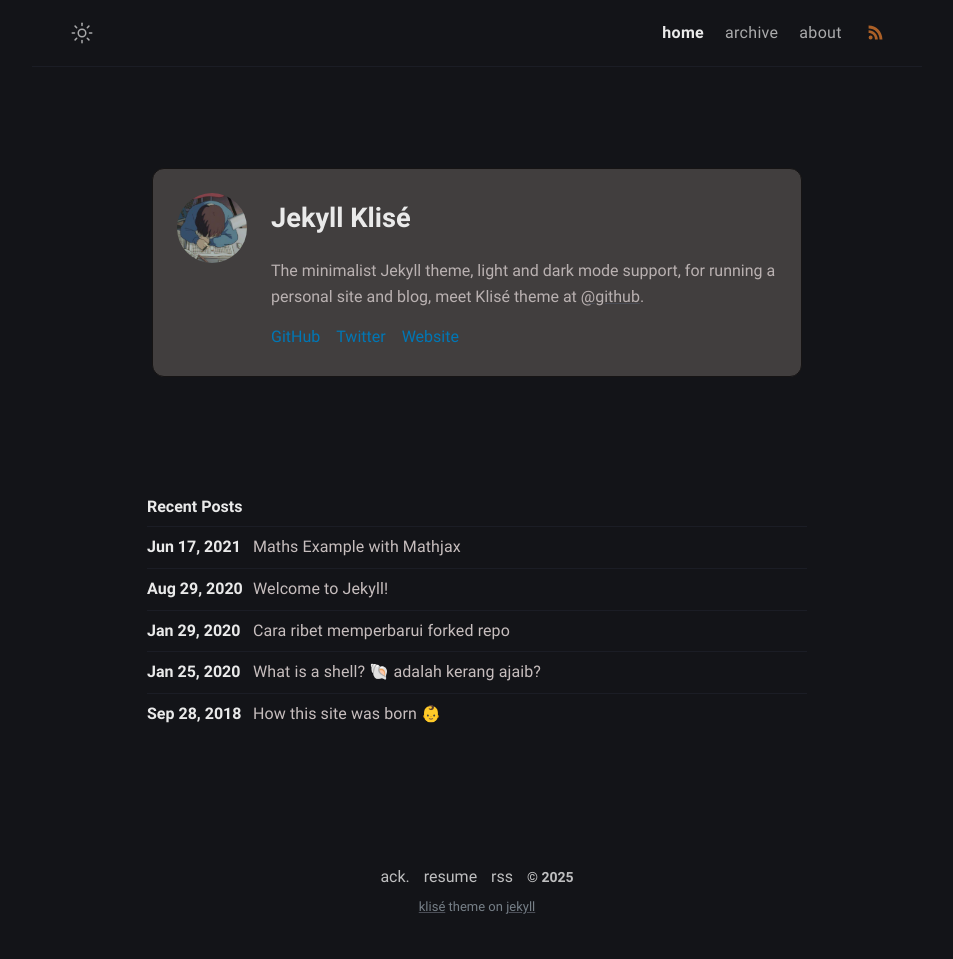
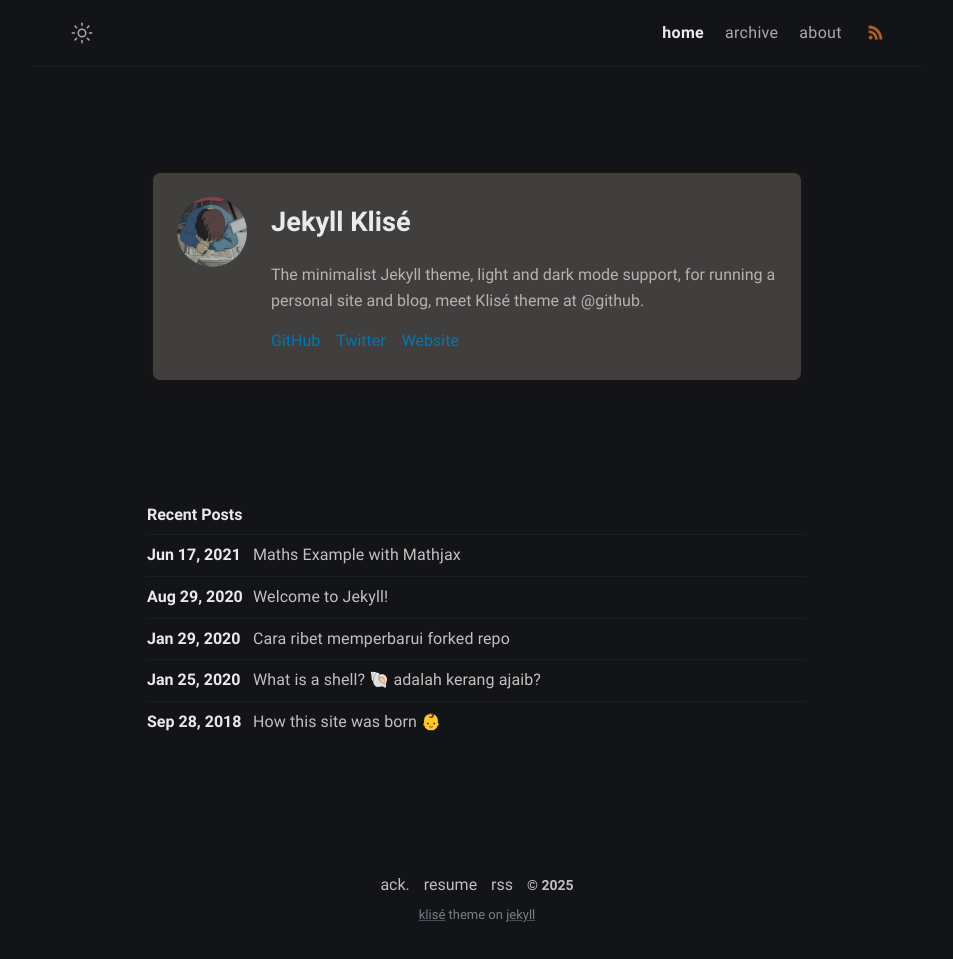
Before and after one commit to M4ntic0re-Team/M4ntic0re-Team.github.io, a Jekyll site: the page built from index.md, in a window 1280 px wide. Shown: the whole page, without its empty margins (163-1116 px from the left). Built offline with Jekyll 4.4.1, drawn with Linux system fonts in a browser that asks for light colours.

Commit message:
update border

```diff
--- a/_sass/klise/_layout.scss
+++ b/_sass/klise/_layout.scss
@@ -185,7 +185,7 @@
   align-items: flex-start;
   gap: 1.5rem;
   padding: 1.5rem;
-  border: 1px solid #161414;
+  border: 5px solid #161414;
   border-radius: 12px;
   background-color: #413e3e;
   max-width: 600px;
```
